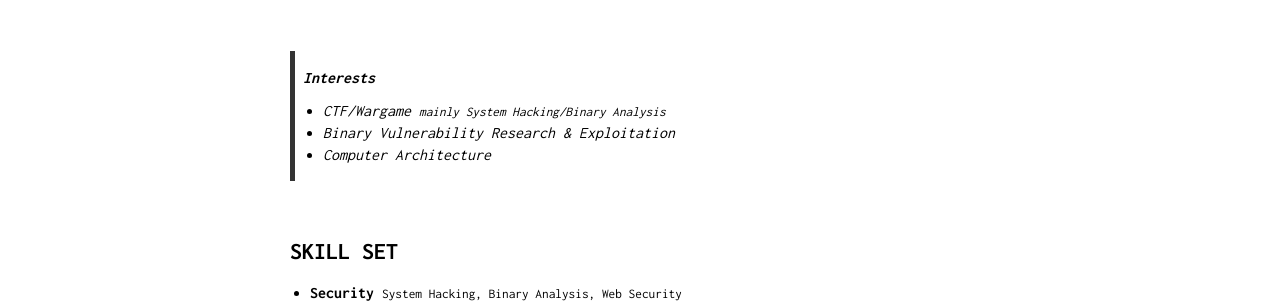
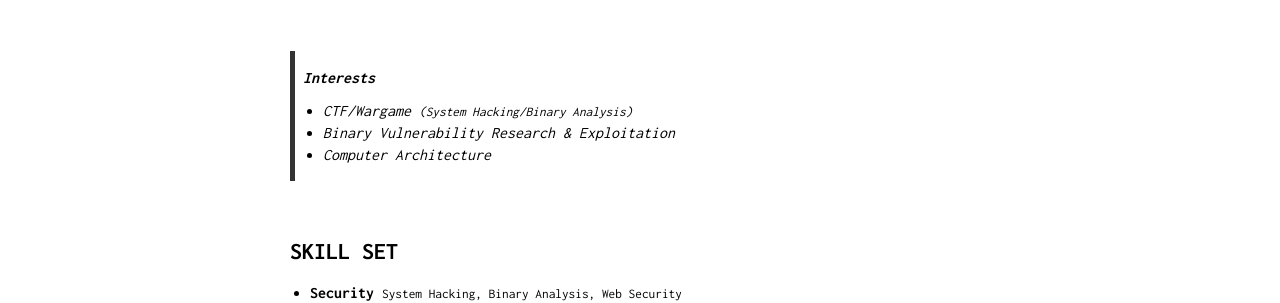
Before and after one commit to Bugeun/bugeun.github.io, a Jekyll site: the page built from index.md, in a window 1280 px wide. Shown: the part 344-647 px from the top of the page. Built offline with Jekyll 4.4.1, drawn with Linux system fonts in a browser that asks for light colours.

Commit message:
Update index.md

```diff
--- a/index.md
+++ b/index.md
@@ -15,7 +15,7 @@ Vulnerability Researcher
 &nbsp;
 
 ><b>Interests</b>
-* CTF/Wargame <small>mainly System Hacking/Binary Analysis</small>
+* CTF/Wargame <small>(System Hacking/Binary Analysis)</small>
 * Binary Vulnerability Research & Exploitation
 * Computer Architecture
 
```
